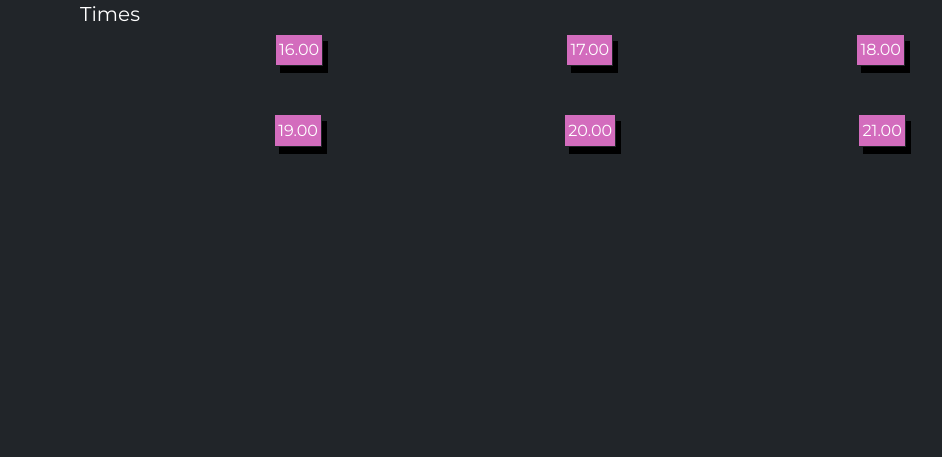
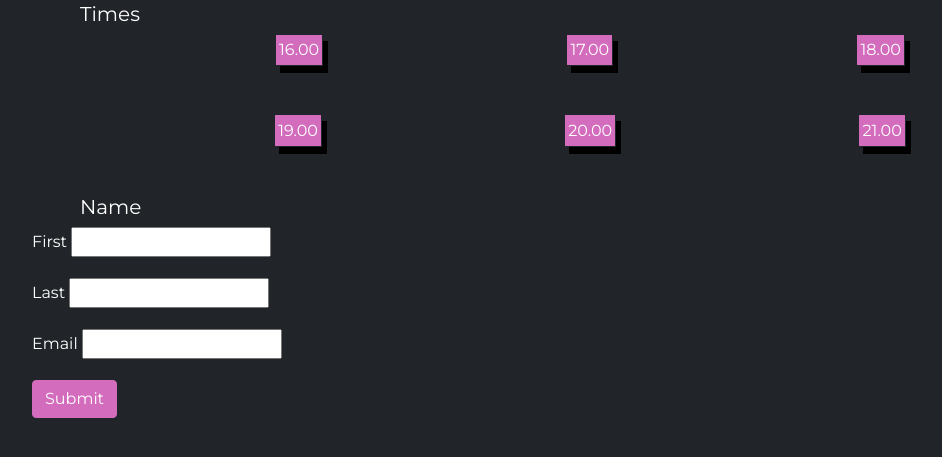
Before and after one commit to CHAMPION316/Gourmet-Chow-Restaurant, a Django app: page /book.html/ in a window 1280 px wide. Shown: the part 200-657 px from the top of the page, without its empty margins (50-992 px from the left). Run offline with Django 3.2, Linux system fonts and the light colour scheme.

Commit message:
Complete form

```diff
--- a/templates/book.html
+++ b/templates/book.html
@@ -1,6 +1,7 @@
 {% extends "base-no-footer.html" %}
 
 {% block content %}
+
     <!-- Dropdown Menu -->
         <div class="row">
             <div class="col-md-12 landing-text text-center">
@@ -43,4 +44,48 @@
             </div>
         </div>
 
+        <!-- Booking Form -->
+        <div class="container text-color pt-5">
+            <h5 class="ms-5">Name</h5>
+            <form action="">
+                <div class="pb-3">
+                    <label for="fname" class="form-label">First</label>
+                    <input type="text" id="fname" name="fname" aria-describedby="first name">
+                </div>
+                <div class="pb-3">
+                    <label for="lname" class="form-label">Last</label>
+                    <input type="text" id="lname" name="lname" aria-describedby="last name">
+                </div>
+                <div class="pb-3">
+                    <label for="email" class="form-label">Email</label>
+                    <input type="email" id="email" name="email" aria-describedby="email-address">
+                </div>
+                <div class="pb-3">
+                    <button type="submit" class=" button1 btn btn-primary">Submit</button>
+                </div>
+            </form>
+        </div>
+        <!-- <div class="container">
+            <form>
+                <div class="mb-3">
+                    <label for="fname" class="form-label">First Name</label>
+                    <input type="text" class="form-control" id="fname" name="fname">
+                </div>
+                <div class="mb-3">
+                    <label for="lname" class="form-label">Last Name</label>
+                    <input type="text" class="form-control" id="lname" name="lname">
+                    </div>
+                <div class="mb-3 form-check">
+                    <input type="checkbox" class="form-check-input" id="checkbox">
+                    <label class="form-check-label" for="checkbox">Confirm</label>
+                </div>
+                <div class="mb-3">
+                    <label for="email" class="form-label">Email address</label>
+                    <input type="email" class="form-control" id="email" aria-describedby="email-address">
+                    <div id="emailHelp" class="form-text">We'll never share your email with anyone else.</div>
+                    </div>
+                <button type="submit" class="btn btn-primary">Submit</button>
+            </form>
+        </div> -->
+
   {% endblock content %}
```
Lines whose indentation alone changed are shown as unchanged.
